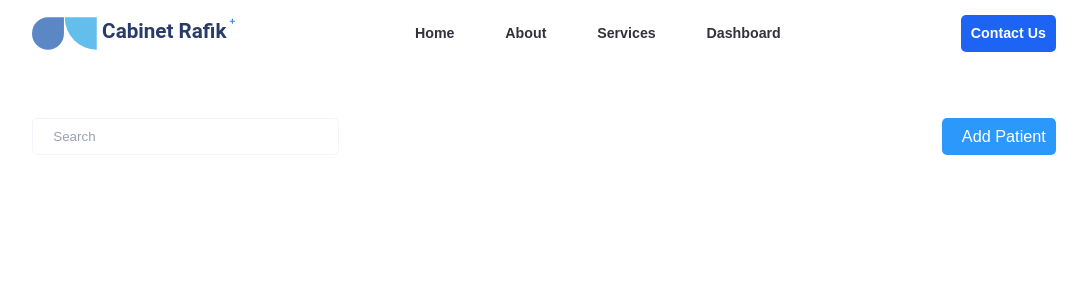
After one commit to hirotachi/brief4-cabinet, a PHP site: page /dashboard.php in a window 1280 px wide. The commit adds this page. Shown: the top 300 px of the page, without its empty margins (96-1183 px from the left). Run offline with PHP 8.4, Linux system fonts and the light colour scheme; style sheets or scripts are compiled from the project's sources; some libraries are stand-ins or nearby versions.

Commit message:
add dashboard filters section and rename component files to have same conventional naming

```diff
--- /dev/null
+++ b/developement/components/dashboard/filters.component.php
@@ -0,0 +1,10 @@
+<div class="filters">
+    <label class="filters_search">
+        <span class="icon"><i class="fal fa-search"></i></span>
+        <input type="text" id="search" placeholder="search"/>
+    </label>
+    <div class="filters_btn">
+        <span class="plus"><i class="fal fa-plus"></i></span>
+        <span class="text">add patient</span>
+    </div>
+</div>
--- a/developement/components/nav.component.php
+++ b/developement/components/nav.component.php
@@ -3,7 +3,7 @@ function navLinks($parentClass = "")
 {
     $class = $parentClass != "" ? "$parentClass"."__links" : "links";
     return "<ul class='$class'>
-<li class='link'><a href='index.php'>home</a></li>
+<li class='link'><a href='/'>home</a></li>
 <li class='link'><a href='#about'>about</a></li>
 <li class='link'><a href='#services'>services</a></li>
 <li class='link'><a href='dashboard.php'>dashboard</a></li>
--- /dev/null
+++ b/developement/public/dashboard.php
@@ -0,0 +1,15 @@
+<?php
+require_once "../components/layout.component.php";
+require_once "../components/nav.component.php";
+
+
+layoutStart(["layout/dashboard"], "Cabinet Rafik - Dashboard");
+nav();
+
+?>
+<div class="dashboard">
+    <?php
+    require "../components/dashboard/filters.component.php";
+    ?>
+</div>
+<?php layoutEnd(); ?>
--- a/developement/public/styles/components/navigation.css
+++ b/developement/public/styles/components/navigation.css
@@ -19,7 +19,19 @@
   height: 100%;
 }
 .nav__contact {
+  background-color: #1d63f4;
+  text-align: center;
+  border-radius: 0.5rem;
+  color: white;
+  font-weight: bold;
+  padding: 1rem;
+  text-transform: capitalize;
+  font-size: 1.4rem;
+  transition: all 0.2s ease;
   display: none;
+}
+.nav__contact:hover {
+  background-color: #0a4cd4;
 }
 @media only screen and (min-width: 768px) {
   .nav__contact {
@@ -60,26 +72,6 @@
     display: none;
   }
 }
-.nav__contact {
-  background-color: #1d63f4;
-  text-align: center;
-  border-radius: 0.5rem;
-  color: white;
-  font-weight: bold;
-  padding: 1rem;
-  text-transform: capitalize;
-  font-size: 1.4rem;
-  display: none;
-  transition: all 0.2s ease;
-}
-.nav__contact:hover {
-  background-color: #0a4cd4;
-}
-@media only screen and (min-width: 768px) {
-  .nav__contact {
-    display: inline-block;
-  }
-}
 .nav .links {
   list-style: none;
   gap: 2rem;
--- /dev/null
+++ b/developement/public/styles/layout/dashboard.css
@@ -0,0 +1,102 @@
+.filters {
+  display: flex;
+  justify-content: space-between;
+  gap: 2rem;
+}
+.filters_search {
+  border: 1px solid #f1f4fa;
+  display: flex;
+  align-items: center;
+  padding: 0 1rem;
+  border-radius: 0.5rem;
+  flex: 1;
+}
+@media only screen and (min-width: 768px) {
+  .filters_search {
+    flex: unset;
+    width: 40%;
+  }
+}
+@media only screen and (min-width: 992px) {
+  .filters_search {
+    width: 30%;
+  }
+}
+.filters_search .icon {
+  display: inline-block;
+  color: #7b7b7b;
+}
+.filters_search input {
+  border: none;
+  flex: 1;
+  padding: 1rem;
+}
+.filters_search input::-moz-placeholder {
+  text-transform: capitalize;
+  color: #9ca0af;
+}
+.filters_search input:-ms-input-placeholder {
+  text-transform: capitalize;
+  color: #9ca0af;
+}
+.filters_search input::placeholder {
+  text-transform: capitalize;
+  color: #9ca0af;
+}
+.filters_search input:focus {
+  outline: none;
+}
+.filters_btn {
+  background-color: #2d98fb;
+  display: flex;
+  align-items: center;
+  padding: 0.5rem 1rem;
+  border-radius: 0.5rem;
+  font-size: 2rem;
+  color: white;
+  font-weight: 500;
+  cursor: pointer;
+  gap: 0.5rem;
+  transition: all 0.2s ease;
+}
+.filters_btn:hover {
+  background-color: #057ff0;
+}
+@media only screen and (min-width: 768px) {
+  .filters_btn {
+    font-size: 1.6rem;
+    gap: 1rem;
+  }
+}
+.filters_btn .icon {
+  font-size: 1.8rem;
+}
+.filters_btn .text {
+  text-transform: capitalize;
+  display: none;
+}
+@media only screen and (min-width: 768px) {
+  .filters_btn .text {
+    display: inline-block;
+  }
+}
+
+.dashboard {
+  padding: 0 2rem;
+  margin-top: 3rem;
+}
+@media only screen and (min-width: 768px) {
+  .dashboard {
+    padding: 0 5%;
+  }
+}
+@media only screen and (min-width: 992px) {
+  .dashboard {
+    padding: 0 10%;
+  }
+}
+@media only screen and (min-width: 992px) {
+  .dashboard {
+    margin-top: 5rem;
+  }
+}
--- /dev/null
+++ b/developement/src/styles/components/dashboard/_filters.scss
@@ -0,0 +1,80 @@
+@use "../../abstracts" as *;
+
+
+.filters {
+  display: flex;
+  justify-content: space-between;
+  gap: 2rem;
+
+  &_search {
+    border: 1px solid $primary-bg-color;
+    display: flex;
+    align-items: center;
+    padding: 0 1rem;
+    border-radius: .5rem;
+    flex: 1;
+    @include tablet {
+      flex: unset;
+      width: 40%;
+    }
+
+    @include desktop {
+      width: 30%;
+    }
+
+    .icon {
+      display: inline-block;
+      color: $dark-grey;
+    }
+
+    input {
+      border: none;
+      flex: 1;
+      padding: 1rem;
+
+      &::placeholder {
+        text-transform: capitalize;
+        color: $color-3;
+      }
+
+      &:focus {
+        outline: none;
+      }
+    }
+  }
+
+  &_btn {
+    background-color: $secondary-bg;
+    display: flex;
+    align-items: center;
+    padding: .5rem 1rem;
+    border-radius: .5rem;
+    font-size: 2rem;
+    color: white;
+    font-weight: 500;
+    cursor: pointer;
+    gap: .5rem;
+    transition: all .2s ease;
+
+    &:hover {
+      background-color: darken($secondary-bg, 10%);
+    }
+
+    @include tablet {
+      font-size: 1.6rem;
+      gap: 1rem;
+    }
+
+    .icon {
+      font-size: 1.8rem;
+    }
+
+    .text {
+      text-transform: capitalize;
+      display: none;
+      @include tablet {
+        display: inline-block;
+      }
+    }
+  }
+}
--- /dev/null
+++ b/developement/src/styles/components/dashboard/_index.scss
@@ -0,0 +1 @@
+@forward "filters";
--- /dev/null
+++ b/developement/src/styles/layout/dashboard.scss
@@ -0,0 +1,11 @@
+@use "../abstracts" as *;
+@use "../components/dashboard";
+
+
+.dashboard {
+  @include normalizePadding;
+  margin-top: 3rem;
+  @include desktop {
+    margin-top: 5rem;
+  }
+}
```
Also changed, not shown: developement/public/index.php (+8 -8 lines), developement/components/home/about.component.php (renamed from developement/components/home/about.php), developement/components/home/appointment.component.php (renamed from developement/components/home/appointment.php), developement/components/home/intro.component.php (renamed from developement/components/home/intro.php), developement/components/home/promotionals.component.php (renamed from developement/components/home/promotionals.php), developement/components/home/reviews.component.php (renamed from developement/components/home/reviews.php), developement/components/home/services.component.php (renamed from developement/components/home/services.php), developement/components/home/story.component.php (renamed from developement/components/home/story.php), developement/components/home/subscription.component.php (renamed from developement/components/home/subscription.php).
